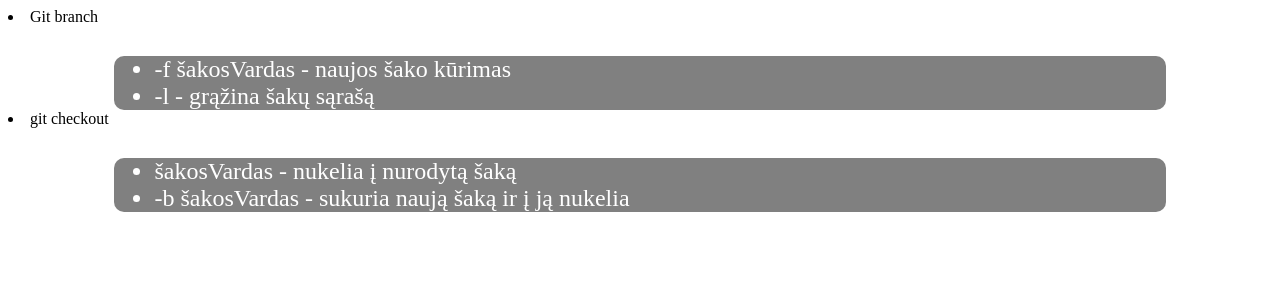
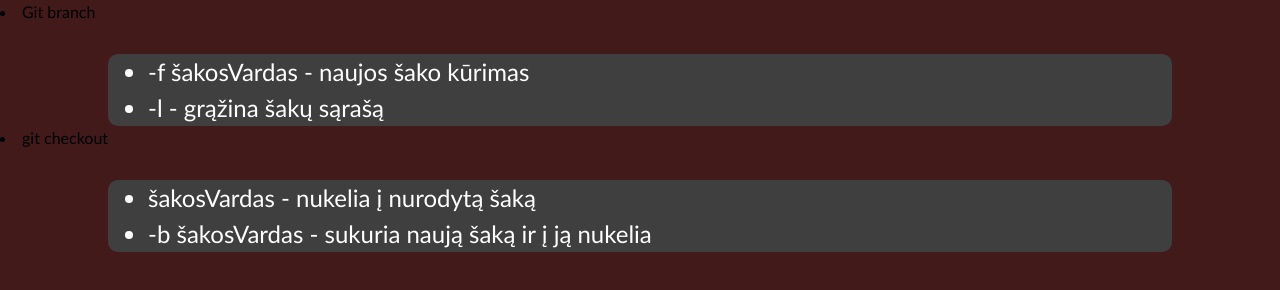
Before and after one commit to KamiRytis/wednesday, a plain HTML site: page index.html in a window 1280 px wide. Drawn offline with Linux system fonts and the light colour scheme.

Commit message:
more styles

```diff
--- a/main.css
+++ b/main.css
@@ -1,8 +1,16 @@
+body{
+    margin: 0;
+    background-color: rgb(66, 26, 26);
+}
 section#gitKomandos > ul{
     max-width: 80%;
     margin: 30px auto 0;
-    background-color: grey;
+    background-color: rgb(63, 63, 63);
     border-radius: 10px;
     color: white;
     font-size: 1.5rem;
 }
+section#gitKomandos li{
+    font-family: 'Gill Sans', 'Gill Sans MT', Calibri, 'Trebuchet MS', sans-serif;
+    line-height: 1.5;
+}
```
